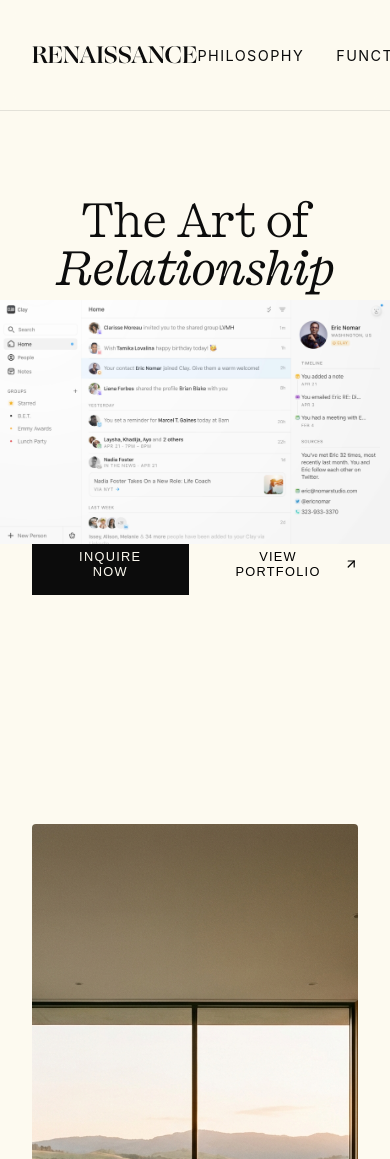
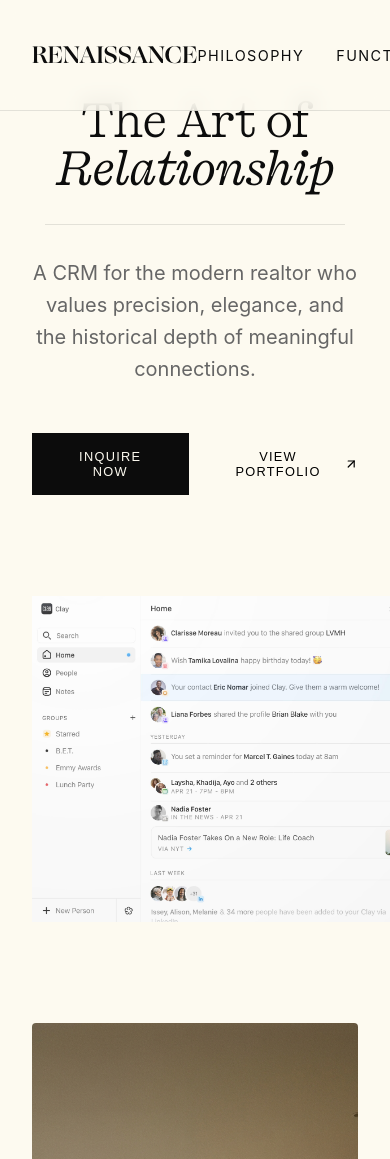
Before and after one commit to jahaskell53/landing-page-cre, a Next.js app: page / in a window 390 px wide. Shown: the top 1159 px of the page. Built offline with nearby package versions, Linux system fonts and the light colour scheme.

Commit message:
add hero mockup container

```diff
--- a/src/app/globals.css
+++ b/src/app/globals.css
@@ -179,6 +179,38 @@ button {
   margin: 2rem 0;
 }
 
+.hero-mockup-container {
+  position: relative;
+  width: 180%;
+  height: 900px;
+  margin-right: -80%;
+  z-index: 1;
+  transform-origin: left center;
+}
+
+@media (max-width: 1440px) {
+  .hero-mockup-container {
+    height: 700px;
+  }
+}
+
+@media (max-width: 1024px) {
+  .hero-mockup-container {
+    width: 140%;
+    height: 500px;
+    margin-right: -20%;
+    margin-left: 0;
+  }
+}
+
+@media (max-width: 640px) {
+  .hero-mockup-container {
+    width: 160%;
+    height: 400px;
+    margin-right: -30%;
+  }
+}
+
 .hero-section {
   min-height: 90vh;
   display: flex;
```
